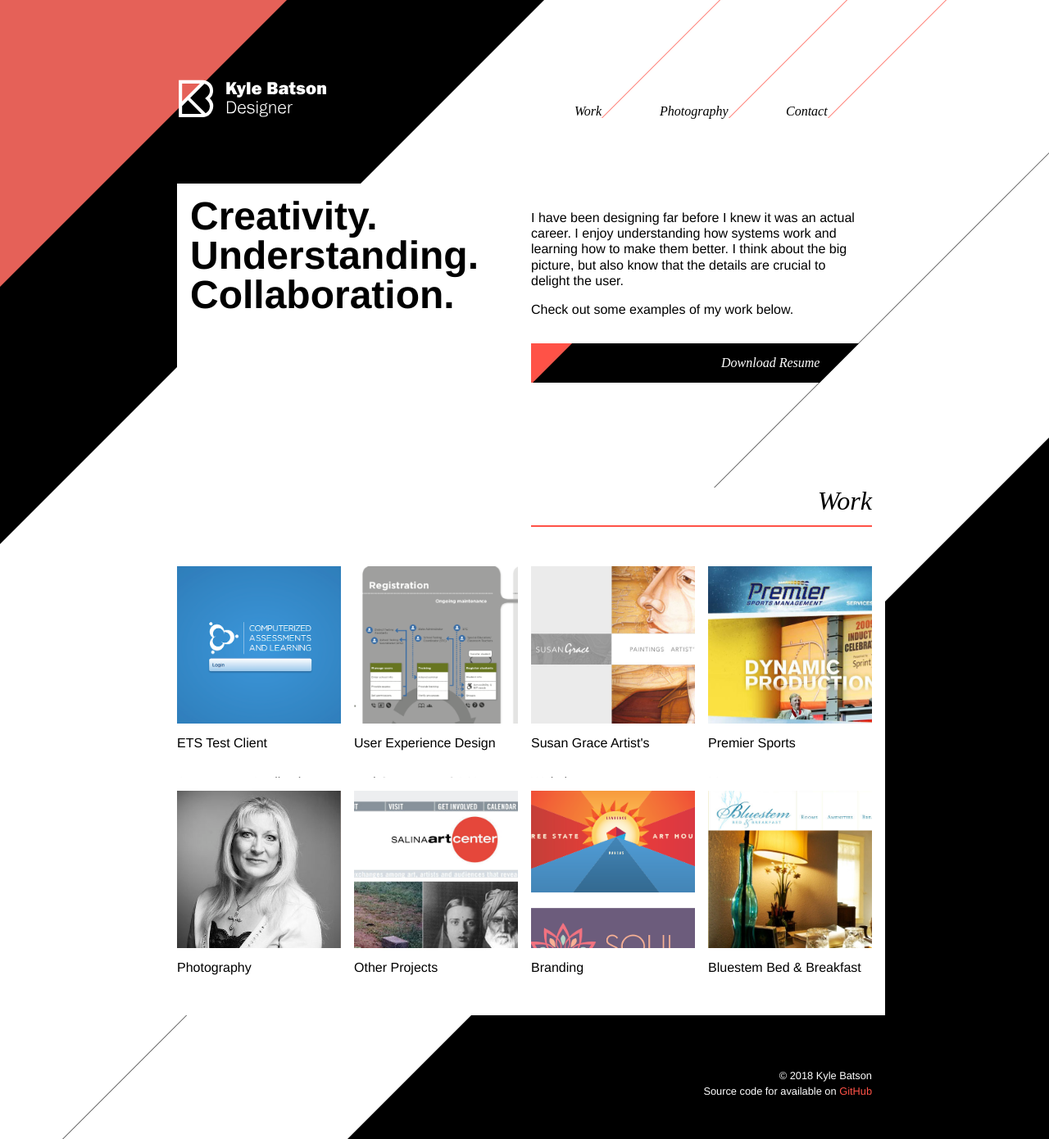
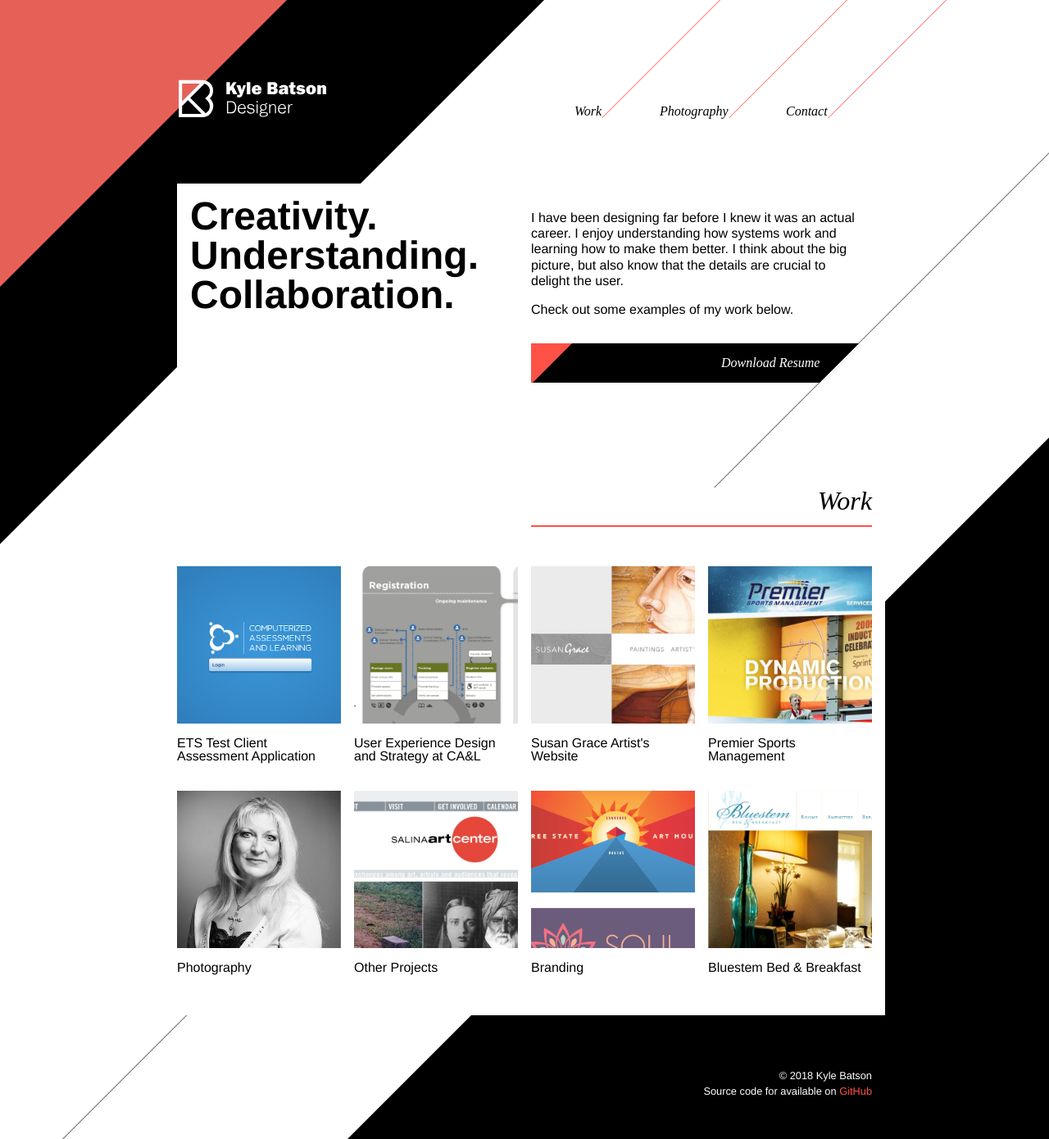
Before and after one commit to kbatson/kylebatson.com, a Jekyll site: the page built from site/index.md, in a window 1280 px wide. Shown: the whole page at 82% size. Built offline with Jekyll 4.4.1, drawn with Linux system fonts in a browser that asks for light colours; some web fonts are replaced.

Commit message:
fixed line-height issue for portfolio item on home page

```diff
--- a/site/assets/css/kb-home.scss
+++ b/site/assets/css/kb-home.scss
@@ -136,7 +136,7 @@
     h3 {
         grid-row: 2;
         font-weight: 100;
-        line-height: 3rem;
+        padding-top: 1rem;
     }
 
     img {
```
